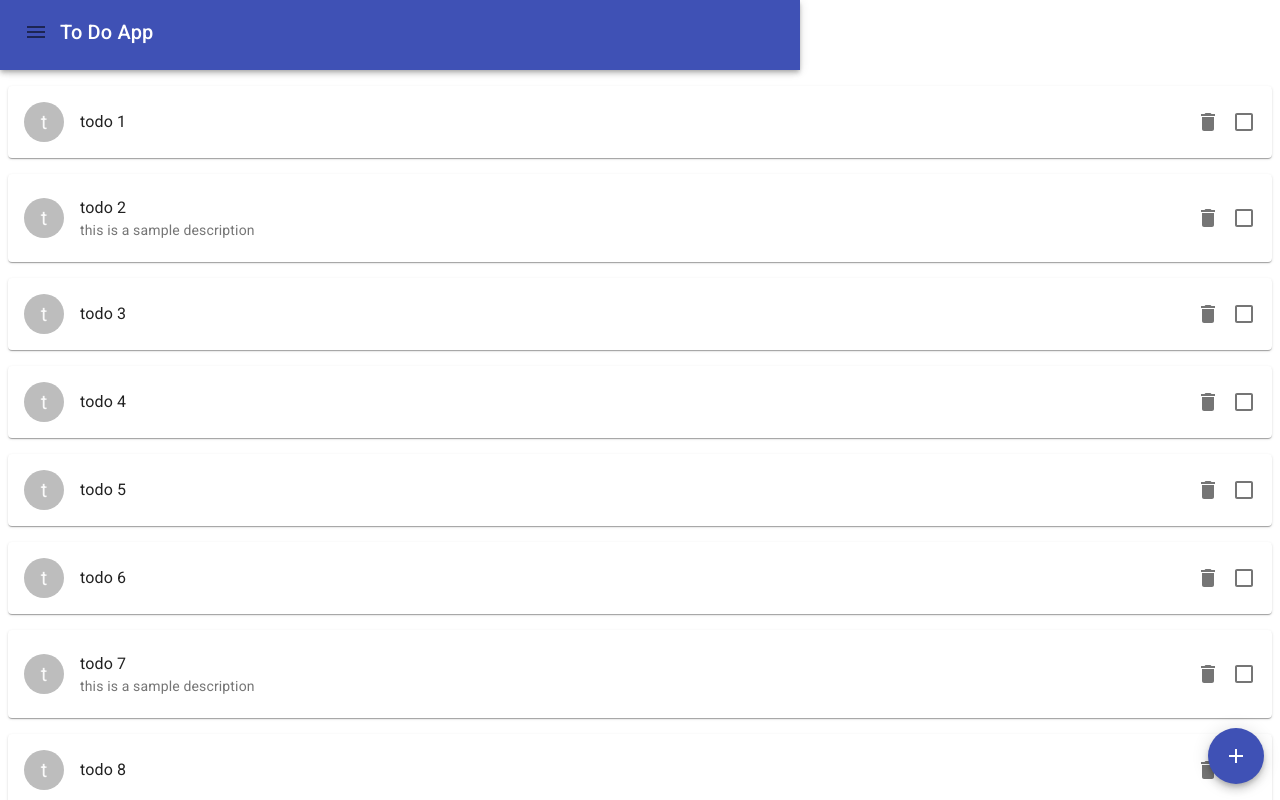
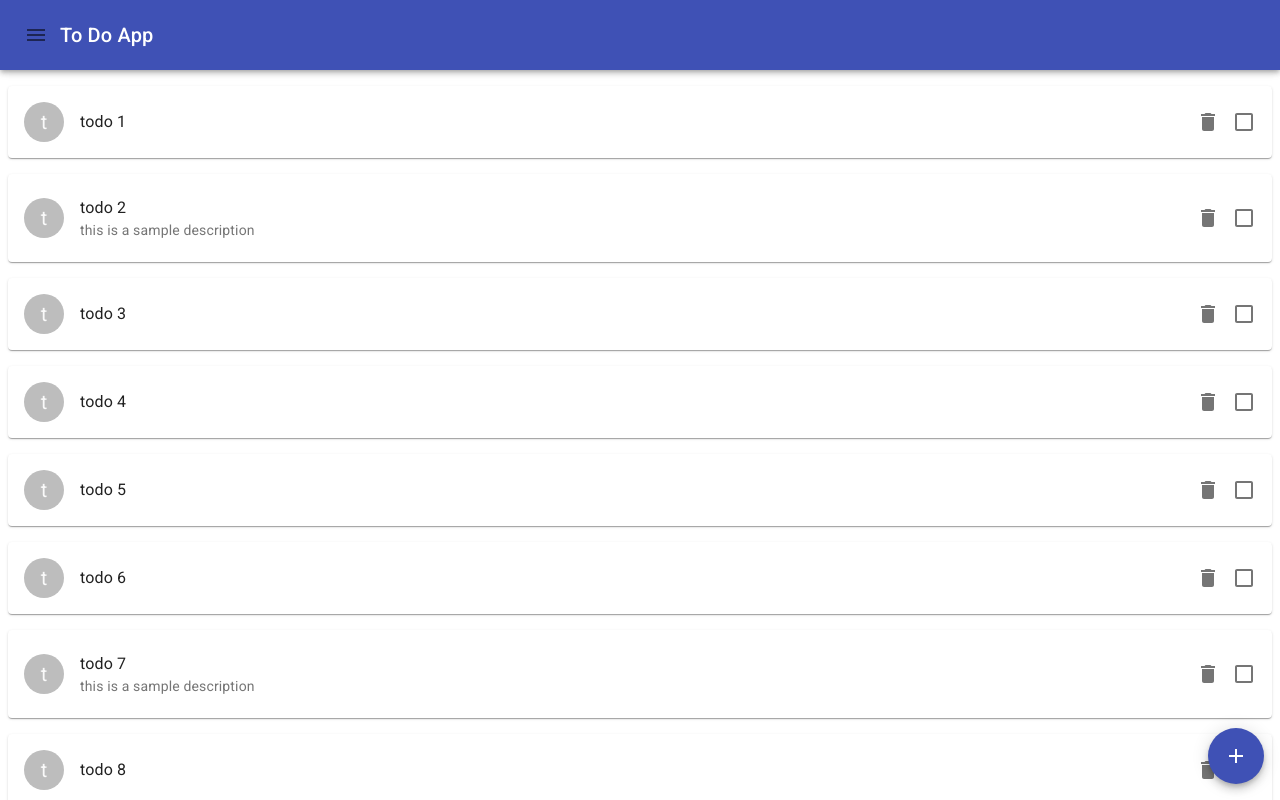
Before and after one commit to agm-dev/to-do-app, a Gatsby site: page / in a window 1280 px wide. Shown: the top 800 px of the page. Built offline with nearby package versions, Linux system fonts and the light colour scheme; Gatsby itself is replaced by a stand-in of ours.

Commit message:
style fixes

```diff
--- a/src/components/header.js
+++ b/src/components/header.js
@@ -17,13 +17,13 @@ const Header = ({ siteTitle }) => {
         position="static"
         style={{
           position: 'fixed',
-          width: '100vh',
-          minHeight: `${headerHeight}px`,
           marginLeft: '-8px', // to remove margin 8px on body
           marginTop: '-8px', // to remove margin 8px on body
         }}
       >
-        <Toolbar>
+        <Toolbar style={{
+          minHeight: `${headerHeight}px`,
+        }}>
           <Menu />
           <Link to="/" >
             <Typography variant="h6">{siteTitle}</Typography>
```
